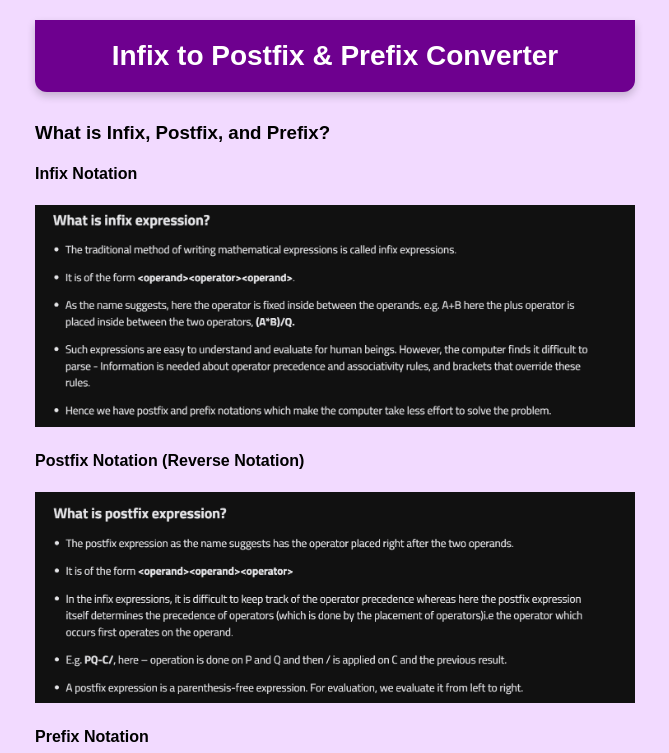
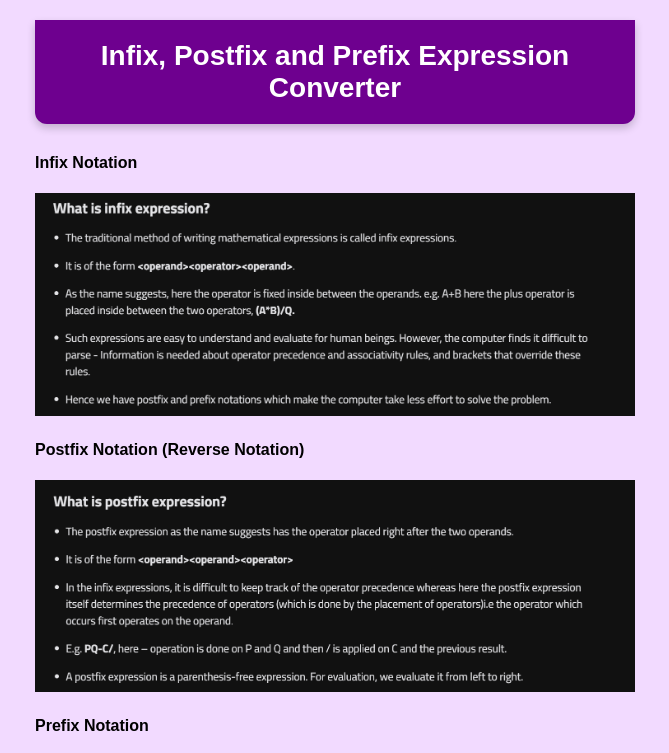
Before and after one commit to soumyaasinghh1/infix-postfix-prefix-converter, a plain HTML site: page infix_converter.html in a window 1280 px wide. Shown: the top 753 px of the page, without its empty margins (305-974 px from the left). Drawn offline with Linux system fonts and the light colour scheme.

Commit message:
updated title and credit box

```diff
--- a/infix_converter.html
+++ b/infix_converter.html
@@ -70,10 +70,9 @@
 </head>
 <body>
     <div class="title-box">
-        <h1>Infix to Postfix & Prefix Converter</h1>
-      </div>
+        <h1>Infix, Postfix and Prefix Expression Converter</h1>
+    </div>
 
-    <h3>What is Infix, Postfix, and Prefix?</h3>
 
 <div>
   <h4>Infix Notation</h4>
```
